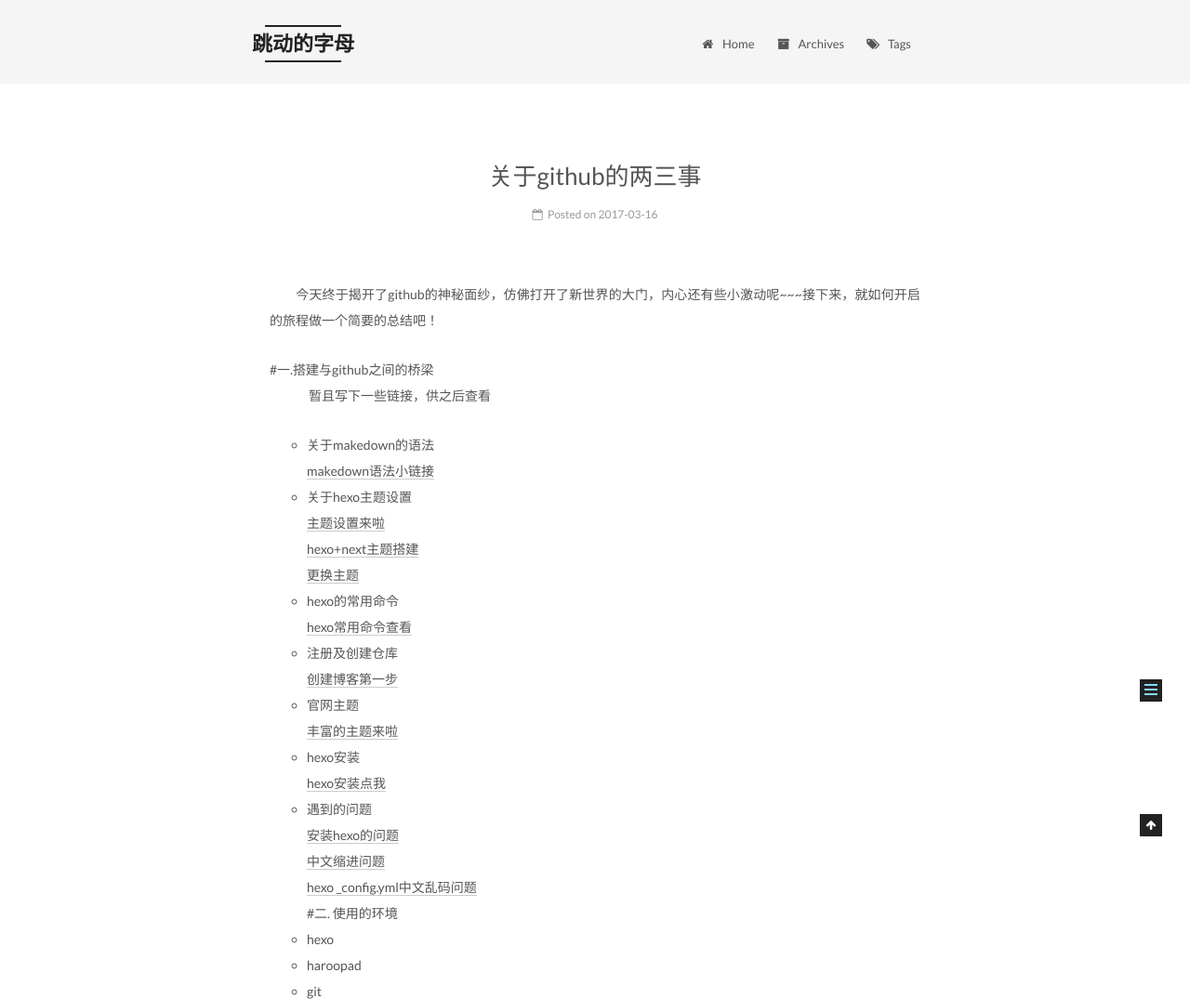
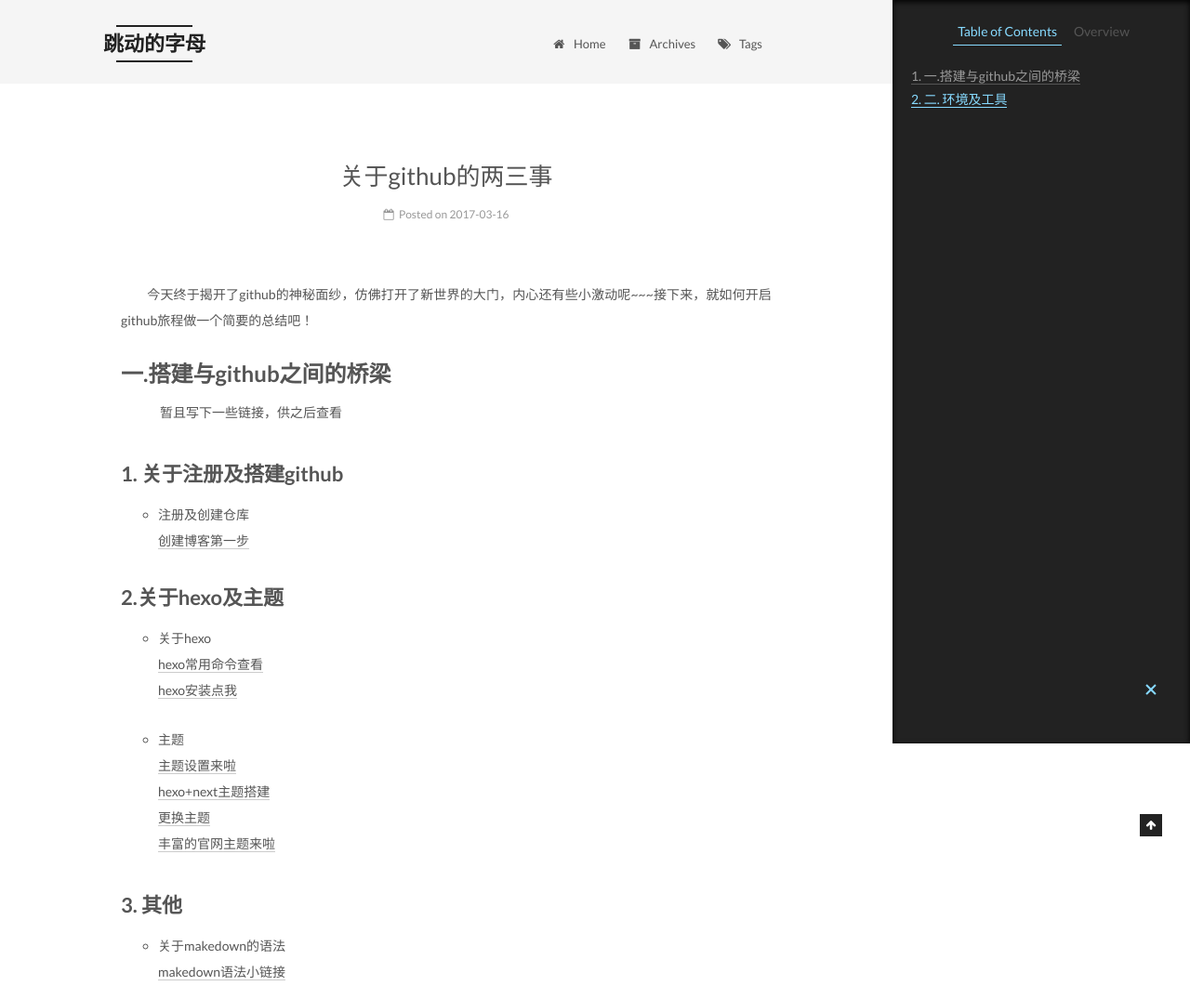
Before and after one commit to oneSophia/oneSophia.github.io, a plain HTML site: page 2017/03/16/关于github的两三事/index.html in a window 1280 px wide. Shown: the top 1075 px of the page at 93% size. Drawn offline with Linux system fonts and the light colour scheme.

Commit message:
Site updated: 2017-03-17 13:55:23

```diff
--- a/2017/03/16/关于github的两三事/index.html
+++ b/2017/03/16/关于github的两三事/index.html
@@ -87,34 +87,40 @@
 
 
 
-<meta name="description" content="今天终于揭开了github的神秘面纱，仿佛打开了新世界的大门，内心还有些小激动呢~~~接下来，就如何开启的旅程做一个简要的总结吧！
-#一.搭建与github之间的桥梁　　　暂且写下一些链接，供之后查看
+<meta name="description" content="今天终于揭开了github的神秘面纱，仿佛打开了新世界的大门，内心还有些小激动呢~~~接下来，就如何开启github旅程做一个简要的总结吧！
+一.搭建与github之间的桥梁　　　暂且写下一些链接，供之后查看
+1. 关于注册及搭建github
+注册及创建仓库创建博客第一步
 
-关于makedown的语法makedown语法小链接
-关于hexo主题设置主题设置来啦hexo+next主题搭建更换主题
-hexo的常用命令hexo常用命令查看
-注册及创建仓库创建博客第一步">
+2.关于hexo及主题
+关于hexohexo常用命令查看hexo安装点我
+
+主题主题设置来啦hexo+next主题搭建更">
 <meta property="og:type" content="article">
 <meta property="og:title" content="关于github的两三事">
 <meta property="og:url" content="http://onesophia.github.io/2017/03/16/关于github的两三事/index.html">
 <meta property="og:site_name" content="跳动的字母">
-<meta property="og:description" content="今天终于揭开了github的神秘面纱，仿佛打开了新世界的大门，内心还有些小激动呢~~~接下来，就如何开启的旅程做一个简要的总结吧！
-#一.搭建与github之间的桥梁　　　暂且写下一些链接，供之后查看
+<meta property="og:description" content="今天终于揭开了github的神秘面纱，仿佛打开了新世界的大门，内心还有些小激动呢~~~接下来，就如何开启github旅程做一个简要的总结吧！
+一.搭建与github之间的桥梁　　　暂且写下一些链接，供之后查看
+1. 关于注册及搭建github
+注册及创建仓库创建博客第一步
 
-关于makedown的语法makedown语法小链接
-关于hexo主题设置主题设置来啦hexo+next主题搭建更换主题
-hexo的常用命令hexo常用命令查看
-注册及创建仓库创建博客第一步">
-<meta property="og:updated_time" content="2017-03-17T05:39:36.610Z">
+2.关于hexo及主题
+关于hexohexo常用命令查看hexo安装点我
+
+主题主题设置来啦hexo+next主题搭建更">
+<meta property="og:updated_time" content="2017-03-17T05:53:52.187Z">
 <meta name="twitter:card" content="summary">
 <meta name="twitter:title" content="关于github的两三事">
-<meta name="twitter:description" content="今天终于揭开了github的神秘面纱，仿佛打开了新世界的大门，内心还有些小激动呢~~~接下来，就如何开启的旅程做一个简要的总结吧！
-#一.搭建与github之间的桥梁　　　暂且写下一些链接，供之后查看
+<meta name="twitter:description" content="今天终于揭开了github的神秘面纱，仿佛打开了新世界的大门，内心还有些小激动呢~~~接下来，就如何开启github旅程做一个简要的总结吧！
+一.搭建与github之间的桥梁　　　暂且写下一些链接，供之后查看
+1. 关于注册及搭建github
+注册及创建仓库创建博客第一步
 
-关于makedown的语法makedown语法小链接
-关于hexo主题设置主题设置来啦hexo+next主题搭建更换主题
-hexo的常用命令hexo常用命令查看
-注册及创建仓库创建博客第一步">
+2.关于hexo及主题
+关于hexohexo常用命令查看hexo安装点我
+
+主题主题设置来啦hexo+next主题搭建更">
 
 
 
@@ -339,16 +345,24 @@ hexo的常用命令hexo常用命令查看
 
 
 
-        <p>　　今天终于揭开了github的神秘面纱，仿佛打开了新世界的大门，内心还有些小激动呢~~~接下来，就如何开启的旅程做一个简要的总结吧！</p>
-<p>#一.搭建与github之间的桥梁<br>　　　暂且写下一些链接，供之后查看</p>
-<ul>
-<li>关于makedown的语法<br><a href="http://www.jianshu.com/p/1e402922ee32/" target="_blank" rel="external">makedown语法小链接</a></li>
-<li>关于hexo主题设置<br><a href="http://theme-next.iissnan.com/getting-started.html" target="_blank" rel="external">主题设置来啦</a><br><a href="http://blog.csdn.net/tx874828503/article/details/51577815" target="_blank" rel="external">hexo+next主题搭建</a><br><a href="http://blog.csdn.net/qq_23435721/article/details/50938038" target="_blank" rel="external">更换主题</a></li>
-<li>hexo的常用命令<br><a href="https://segmentfault.com/a/1190000002632530" target="_blank" rel="external">hexo常用命令查看</a></li>
+        <p>　　今天终于揭开了github的神秘面纱，仿佛打开了新世界的大门，内心还有些小激动呢~~~接下来，就如何开启github旅程做一个简要的总结吧！</p>
+<h1 id="一-搭建与github之间的桥梁"><a href="#一-搭建与github之间的桥梁" class="headerlink" title="一.搭建与github之间的桥梁"></a>一.搭建与github之间的桥梁</h1><p>　　　暂且写下一些链接，供之后查看</p>
+<h2 id="1-关于注册及搭建github"><a href="#1-关于注册及搭建github" class="headerlink" title="1. 关于注册及搭建github"></a>1. 关于注册及搭建github</h2><ul>
 <li>注册及创建仓库<br><a href="http://www.ezlippi.com/blog/2015/03/github-pages-blog.html" target="_blank" rel="external">创建博客第一步</a></li>
-<li>官网主题<br><a href="https://hexo.io/themes/" target="_blank" rel="external">丰富的主题来啦</a></li>
-<li>hexo安装<br><a href="http://blog.csdn.net/xuezhisdc/article/details/53130328" target="_blank" rel="external">hexo安装点我</a></li>
-<li>遇到的问题<br><a href="https://www.zhihu.com/question/40754267" target="_blank" rel="external">安装hexo的问题</a><br><a href="https://www.zhihu.com/question/27711493" target="_blank" rel="external">中文缩进问题</a><br><a href="https://segmentfault.com/q/1010000004170119?_ea=515067" target="_blank" rel="external">hexo _config.yml中文乱码问题</a><br>#二. 使用的环境</li>
+</ul>
+<h2 id="2-关于hexo及主题"><a href="#2-关于hexo及主题" class="headerlink" title="2.关于hexo及主题"></a>2.关于hexo及主题</h2><ul>
+<li><p>关于hexo<br><a href="https://segmentfault.com/a/1190000002632530" target="_blank" rel="external">hexo常用命令查看</a><br><a href="http://blog.csdn.net/xuezhisdc/article/details/53130328" target="_blank" rel="external">hexo安装点我</a></p>
+</li>
+<li><p>主题<br><a href="http://theme-next.iissnan.com/getting-started.html" target="_blank" rel="external">主题设置来啦</a><br><a href="http://blog.csdn.net/tx874828503/article/details/51577815" target="_blank" rel="external">hexo+next主题搭建</a><br><a href="http://blog.csdn.net/qq_23435721/article/details/50938038" target="_blank" rel="external">更换主题</a><br><a href="https://hexo.io/themes/" target="_blank" rel="external">丰富的官网主题来啦</a></p>
+</li>
+</ul>
+<h2 id="3-其他"><a href="#3-其他" class="headerlink" title="3. 其他"></a>3. 其他</h2><ul>
+<li><p>关于makedown的语法<br><a href="http://www.jianshu.com/p/1e402922ee32/" target="_blank" rel="external">makedown语法小链接</a></p>
+</li>
+<li><p>遇到的问题<br><a href="https://www.zhihu.com/question/40754267" target="_blank" rel="external">安装hexo的问题</a><br><a href="https://www.zhihu.com/question/27711493" target="_blank" rel="external">中文缩进问题</a><br><a href="https://segmentfault.com/q/1010000004170119?_ea=515067" target="_blank" rel="external">hexo _config.yml中文乱码问题</a></p>
+</li>
+</ul>
+<h1 id="二-环境及工具"><a href="#二-环境及工具" class="headerlink" title="二. 环境及工具"></a>二. 环境及工具</h1><ul>
 <li>hexo</li>
 <li>haroopad</li>
 <li>git</li>
@@ -445,8 +459,17 @@ hexo的常用命令hexo常用命令查看
 
 
 
+        <ul class="sidebar-nav motion-element">
+          <li class="sidebar-nav-toc sidebar-nav-active" data-target="post-toc-wrap" >
+            Table of Contents
+          </li>
+          <li class="sidebar-nav-overview" data-target="site-overview">
+            Overview
+          </li>
+        </ul>
 
-      <section class="site-overview sidebar-panel sidebar-panel-active">
+
+      <section class="site-overview sidebar-panel">
         <div class="site-author motion-element" itemprop="author" itemscope itemtype="http://schema.org/Person">
           <img class="site-author-image" itemprop="image"
                src="/updownloads/pic.jpg"
@@ -513,6 +536,22 @@ hexo的常用命令hexo常用命令查看
 
       </section>
 
+
+      <!--noindex-->
+        <section class="post-toc-wrap motion-element sidebar-panel sidebar-panel-active">
+          <div class="post-toc">
+
+
+
+
+
+
+              <div class="post-toc-content"><ol class="nav"><li class="nav-item nav-level-1"><a class="nav-link" href="#一-搭建与github之间的桥梁"><span class="nav-number">1.</span> <span class="nav-text">一.搭建与github之间的桥梁</span></a><ol class="nav-child"><li class="nav-item nav-level-2"><a class="nav-link" href="#1-关于注册及搭建github"><span class="nav-number">1.1.</span> <span class="nav-text">1. 关于注册及搭建github</span></a></li><li class="nav-item nav-level-2"><a class="nav-link" href="#2-关于hexo及主题"><span class="nav-number">1.2.</span> <span class="nav-text">2.关于hexo及主题</span></a></li><li class="nav-item nav-level-2"><a class="nav-link" href="#3-其他"><span class="nav-number">1.3.</span> <span class="nav-text">3. 其他</span></a></li></ol></li><li class="nav-item nav-level-1"><a class="nav-link" href="#二-环境及工具"><span class="nav-number">2.</span> <span class="nav-text">二. 环境及工具</span></a></li></ol></div>
+
+
+          </div>
+        </section>
+      <!--/noindex-->
 
 
 
--- a/css/main.css
+++ b/css/main.css
@@ -1684,7 +1684,7 @@ pre .javascript .function {
   width: 4px;
   height: 4px;
   border-radius: 50%;
-  background: #83ff1b;
+  background: #3b3cff;
 }
 .links-of-blogroll {
   font-size: 13px;
```
Also changed, not shown: index.html (+17 -9 lines).
